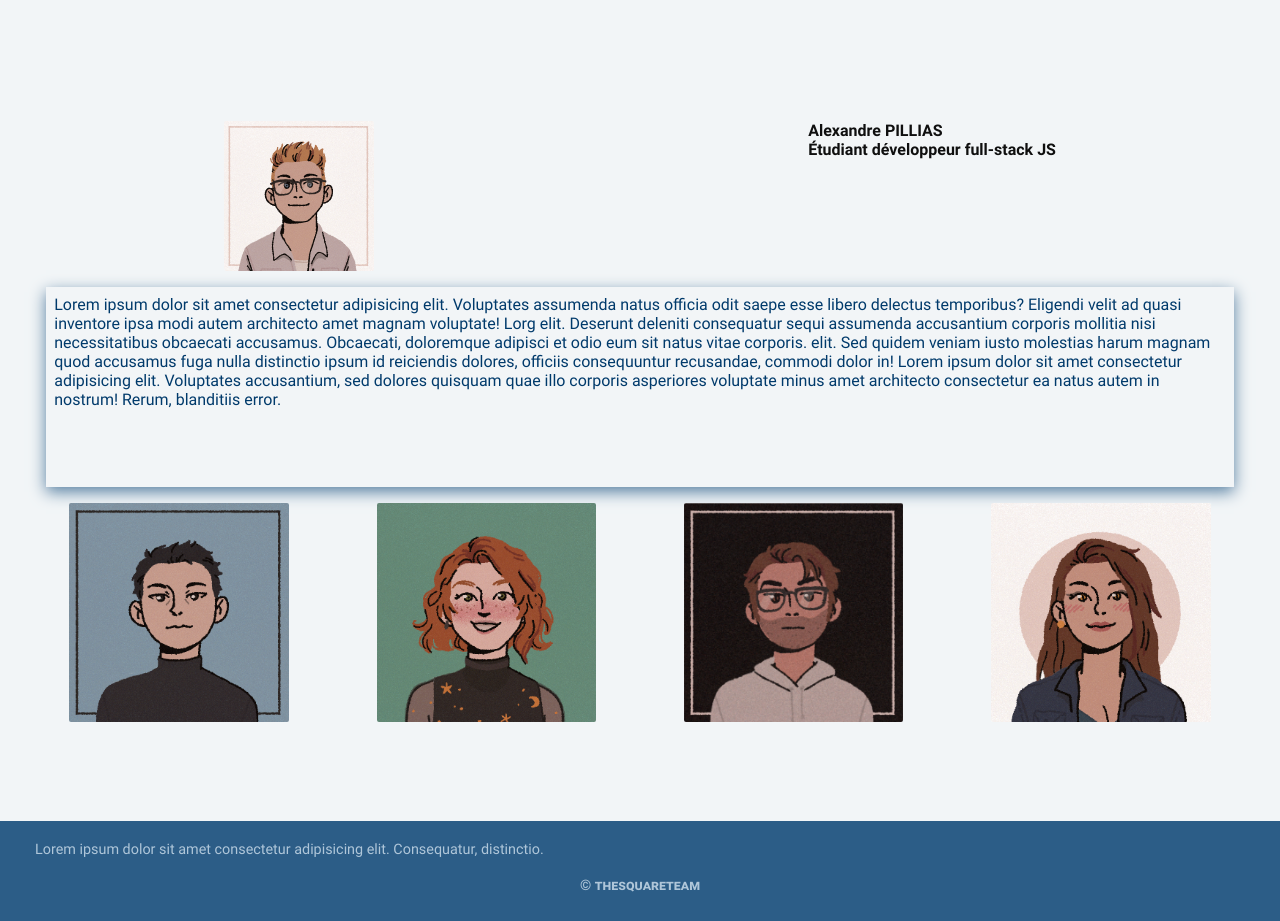
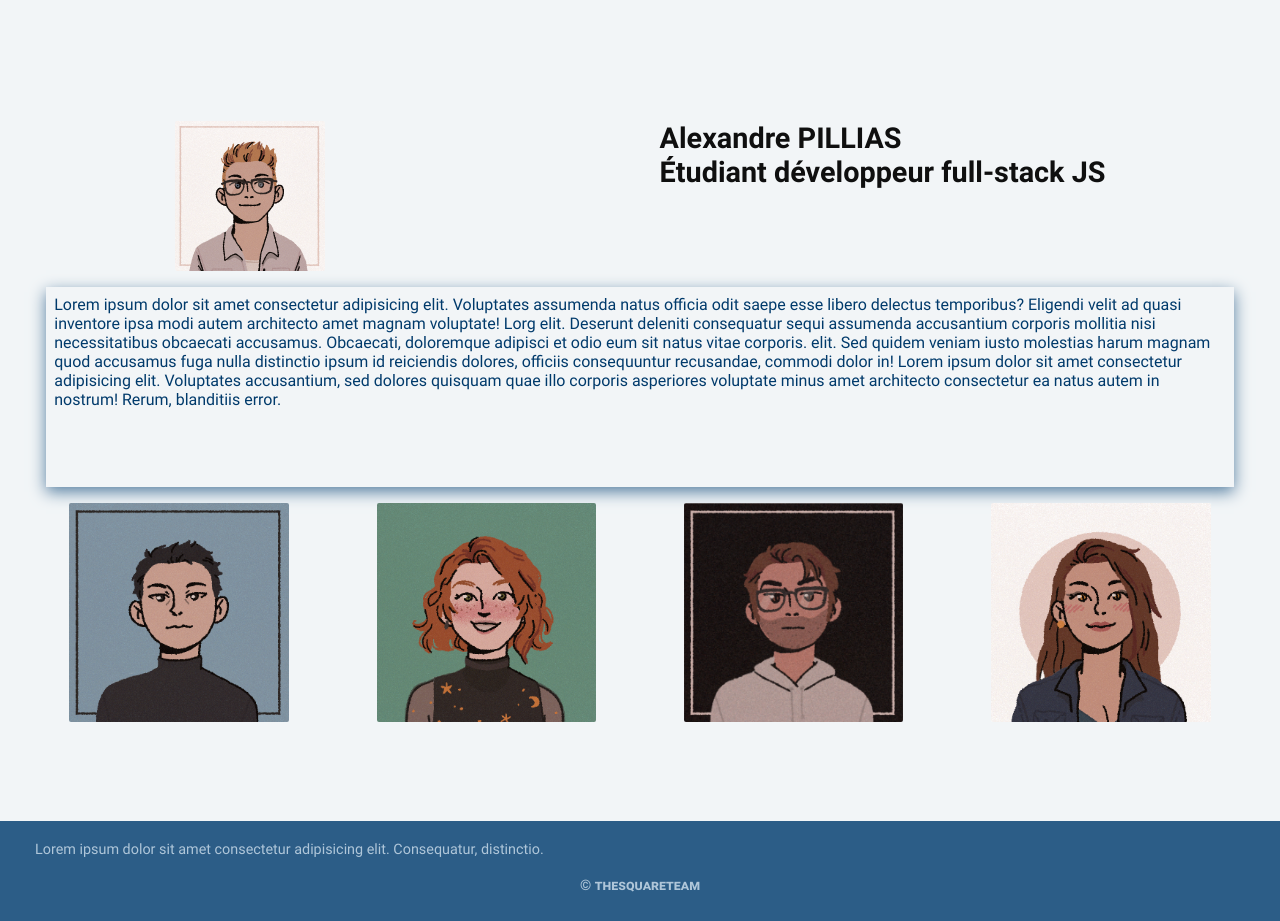
Before and after one commit to gnos28/WCS-project-1, a website built with Parcel: page index.html in a window 1280 px wide. Shown: the part 4500-5421 px from the top of the page. Built offline with nearby package versions, Linux system fonts and the light colour scheme.

Commit message:
fixed responsive title changes to be discussed though

```diff
--- a/style/style.css
+++ b/style/style.css
@@ -384,6 +384,10 @@ p.credits {
     color: var(--var-name1);
   }
 
+  .detailed-presentation > h2 {
+    font-size: 1.8rem;
+  }
+
   /* breakpoints section square-team */
   .box {
     width: 30%;
@@ -584,12 +588,6 @@ p.credits {
   .box h3 {
     font-size: 1.1rem;
   }
-
-  /* présentation détaillée mobile */
-
-  .detailed-presentation > h2 {
-    font-size: 1.1rem;
-  }
 }
 
 @media (min-width: 575.98px) {
@@ -785,7 +783,7 @@ p.credits {
 
 /* changement pour présentation détaillée à voir avec tout le monde */
 
-@media (min-width: 374.98px) {
+@media (min-width: 374.98px) and (max-width: 500.98px) {
   .detailed-presentation > h2 {
     font-size: 1rem;
   }
```
